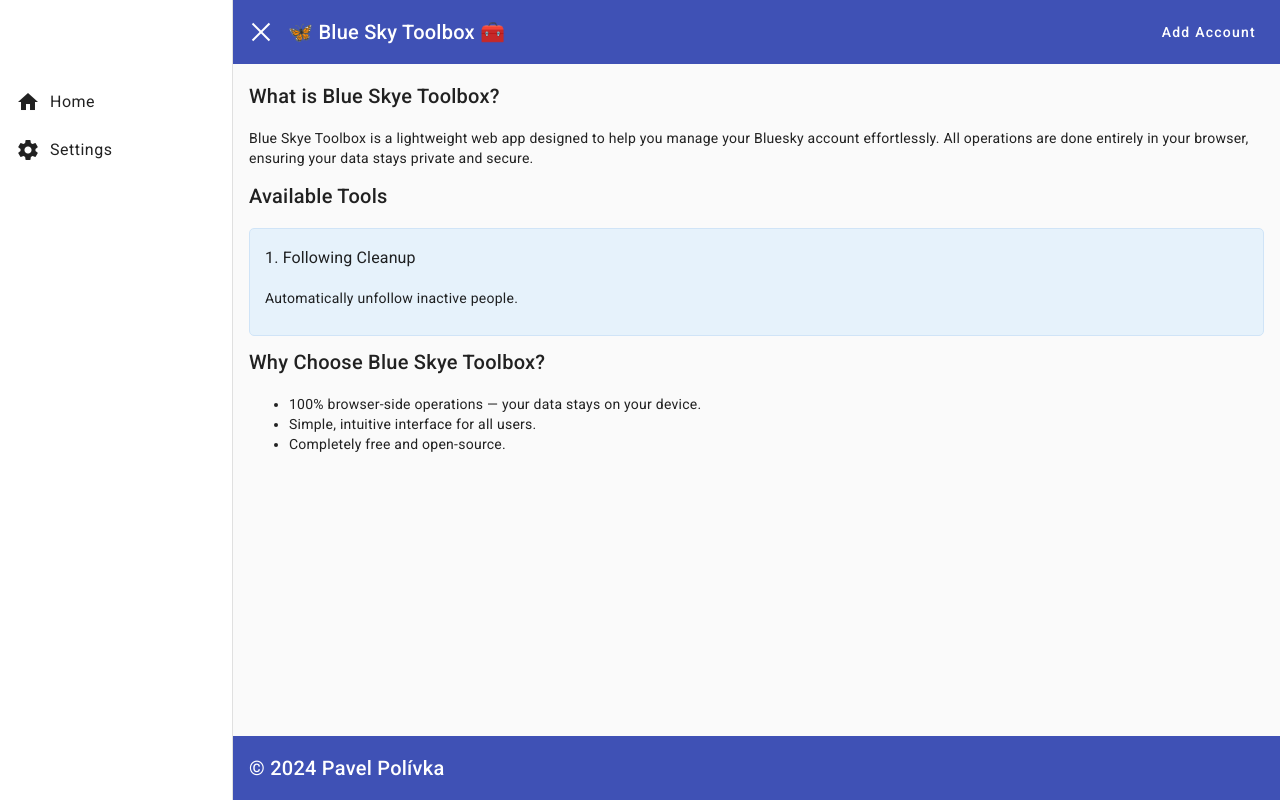
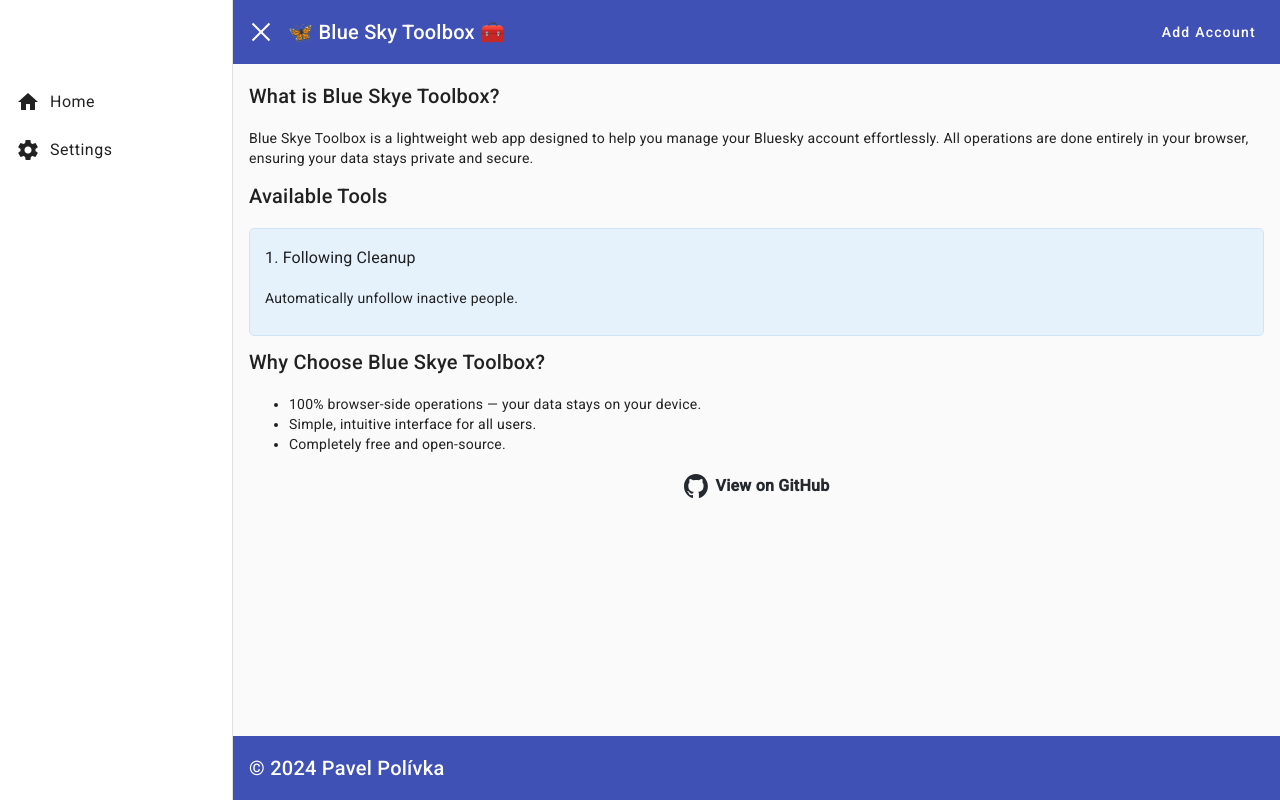
Before and after one commit to PavlikPolivka/bsky-toolbox, an Angular app: page /home in a window 1280 px wide. Built offline with nearby package versions, Linux system fonts and the light colour scheme.

Commit message:
fixe for no posts at all

```diff
--- a/src/app/components/cleanup/cleanup.component.ts
+++ b/src/app/components/cleanup/cleanup.component.ts
@@ -96,6 +96,10 @@
         reason: ''
       }
     }).filter(f => {
+      if (f.rich.feed.feed?.length === 0) {
+        f.reason += `No posts at all.`;
+        return true;
+      }
       const orderedFeed = f.rich.feed.feed.sort((a, b) => new Date(b.post.indexedAt).getTime() - new Date(a.post.indexedAt).getTime());
       const daysSinceLastPost = (this.gatherDate!.getTime() - new Date(orderedFeed[0].post.indexedAt).getTime()) / (1000 * 60 * 60 * 24);
       const reposts = f.rich.feed.feed.filter(p => p.post.author.handle !== f.rich.follow.handle).length;
--- a/src/app/components/home/home.component.html
+++ b/src/app/components/home/home.component.html
@@ -17,3 +17,10 @@
   <li>Simple, intuitive interface for all users.</li>
   <li>Completely free and open-source.</li>
 </ul>
+
+<div class="github-link">
+  <a href="https://github.com/PavlikPolivka/bsky-toolbox" target="_blank" rel="noopener noreferrer">
+    <img src="assets/github-mark.svg" alt="GitHub" />
+    View on GitHub
+  </a>
+</div>
--- a/src/app/components/home/home.component.scss
+++ b/src/app/components/home/home.component.scss
@@ -5,3 +5,28 @@
   border-radius: 5px;
   background-color: #e6f2fb;
 }
+
+.github-link {
+  margin: 20px 0;
+  text-align: center;
+
+  a {
+    display: inline-flex;
+    align-items: center;
+    text-decoration: none;
+    color: #24292f;
+    font-weight: bold;
+    font-size: 16px;
+    transition: color 0.3s;
+
+    img {
+      width: 24px;
+      height: 24px;
+      margin-right: 8px;
+    }
+
+    &:hover {
+      color: #0366d6;
+    }
+  }
+}
```
Also changed, not shown: public/assets/github-mark.svg (added).
